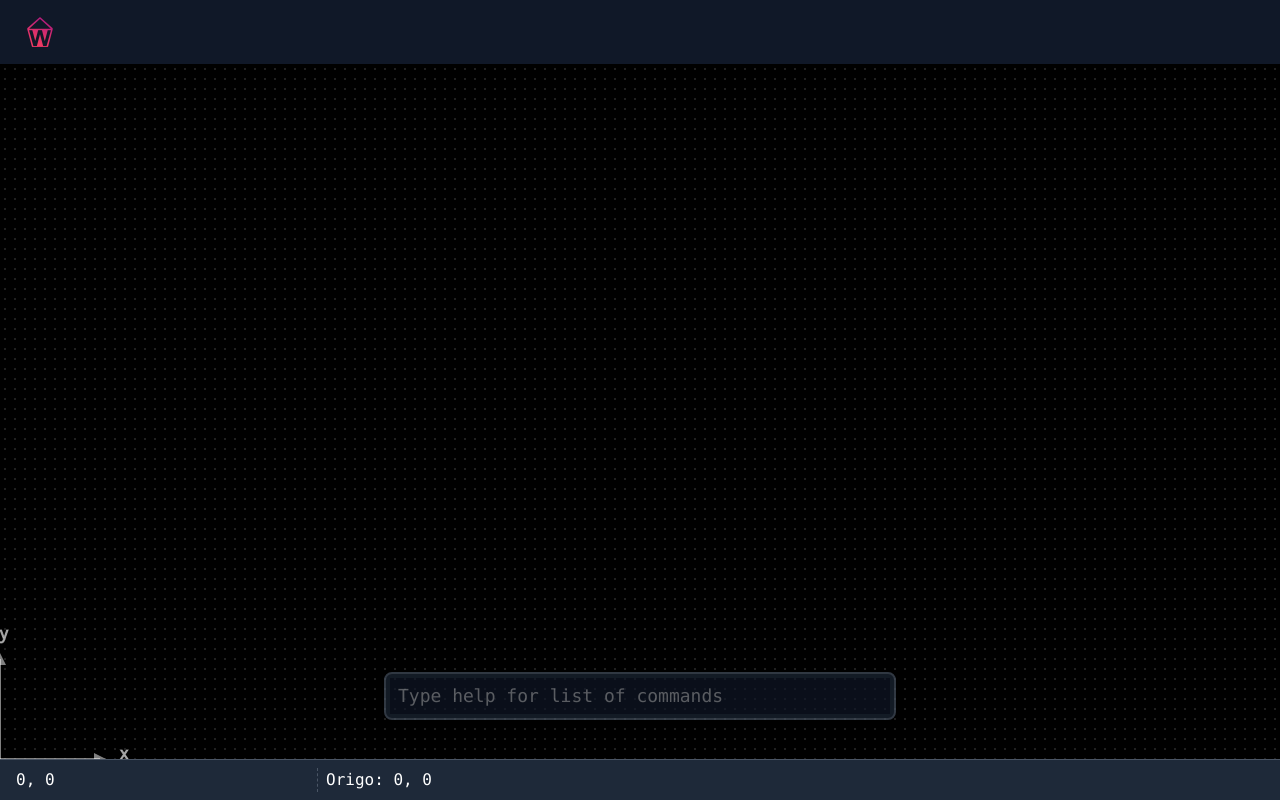
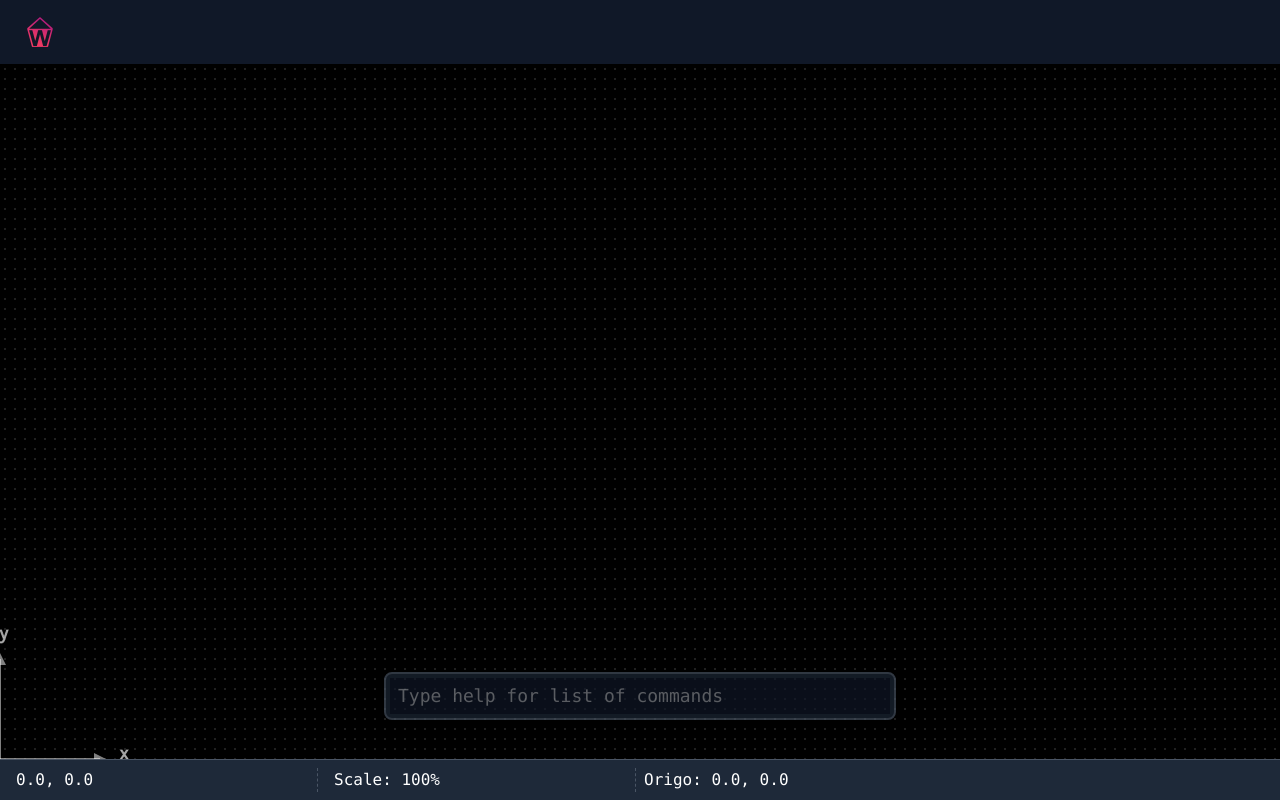
Before and after one commit to alexvnilsson-edu/karb-wad, an Angular app: page / in a window 1280 px wide. Built offline with nearby package versions, Linux system fonts and the light colour scheme.

Commit message:
add scale

```diff
--- a/src/app/rendering/render-view/render-view-status/render-view-status.component.html
+++ b/src/app/rendering/render-view/render-view-status/render-view-status.component.html
@@ -2,15 +2,20 @@
   class="grid grid-cols-4 bg-gray-800 font-mono text-white p-2 gap-2 border-t-1 border-t-gray-600 divide-gray-600 divide-x-1 divide-dashed"
 >
   <div aria-label="Mouse Coordinates" class="px-2">
-    <span>{{ coord()[0] }}</span>
+    <span>{{ coord$()[0] }}</span>
     <span>, </span>
-    <span>{{ coord()[1] }}</span>
+    <span>{{ coord$()[1] }}</span>
+  </div>
+
+  <div aria-label="Mouse Coordinates" class="px-2">
+    <span>Scale: </span>
+    <span>{{ scale$() }}</span>
   </div>
 
   <div aria-label="Origo Coordinates">
     <span>Origo: </span>
-    <span>{{ origin()[0] }}</span>
+    <span>{{ origin$()[0] }}</span>
     <span>, </span>
-    <span>{{ origin()[1] }}</span>
+    <span>{{ origin$()[1] }}</span>
   </div>
 </div>
--- a/src/app/rendering/render-view/render-view-status/render-view-status.component.ts
+++ b/src/app/rendering/render-view/render-view-status/render-view-status.component.ts
@@ -7,21 +7,17 @@ import { RenderService } from '../../../wad/rendering/render.service';
   templateUrl: './render-view-status.component.html',
 })
 export class RenderViewStatusComponent {
-  private rendering = inject(RenderService);
+  private renderService = inject(RenderService);
 
-  coord = linkedSignal(() => {
-    if (!this.rendering.coord()) {
-      return createCoordinate(0, 0);
-    }
-
-    return this.rendering.coord();
+  coord$ = linkedSignal(() => {
+    const coord = this.renderService.coord() ?? createCoordinate(0, 0);
+    return [coord[0].toFixed(1), coord[1].toFixed(1)];
   });
 
-  origin = linkedSignal(() => {
-    if (!this.rendering.origin()) {
-      return createCoordinate(0, 0);
-    }
+  scale$ = linkedSignal(() => `${this.renderService.scale().toFixed(0)}%`);
 
-    return this.rendering.origin();
+  origin$ = linkedSignal(() => {
+    const origin = this.renderService.origin() ?? createCoordinate(0, 0);
+    return [origin[0].toFixed(1), origin[1].toFixed(1)];
   });
 }
--- a/src/app/rendering/render-view/render-view.component.html
+++ b/src/app/rendering/render-view/render-view.component.html
@@ -1,18 +1,21 @@
 <!-- eslint-disable @angular-eslint/template/interactive-supports-focus -->
 <!-- eslint-disable @angular-eslint/template/click-events-have-key-events -->
 <div class="flex-1 flex flex-row items-stretch">
-  <div id="renderViewContainer" class="flex-4 bg-black flex items-stretch">
+  <div id="renderViewContainer" class="flex-4 bg-black flex items-stretch overflow-hidden">
     <svg
       xmlns="http://www.w3.org/2000/svg"
       render-view-canvas
-      class="flex-1 h-full cursor-crosshair"
+      class="flex-1 h-full"
+      [ngClass]="isPanning() ? 'cursor-grab' : 'cursor-crosshair'"
       id="renderView"
       [origin]="origin$()"
       [area]="area$()"
-      (mousemove)="mousemove($event)"
-      (mousedown)="mousedown($event)"
-      (mouseup)="mouseup($event)"
+      (pointermove)="pointermove($event)"
+      (pointerdown)="pointerdown()"
+      (pointerup)="pointerup()"
+      (wheel)="wheel($event)"
       (click)="click($event)"
+      [attr.transform]="`scale(${this.scale$()}, ${this.scale$()})`"
     >
       <defs>
         @let gridSize = 10;
--- a/src/app/rendering/render-view/render-view.component.ts
+++ b/src/app/rendering/render-view/render-view.component.ts
@@ -1,4 +1,12 @@
-import { afterNextRender, Component, ElementRef, inject, linkedSignal } from '@angular/core';
+import { NgClass } from '@angular/common';
+import {
+  afterNextRender,
+  Component,
+  ElementRef,
+  inject,
+  linkedSignal,
+  signal,
+} from '@angular/core';
 import { ElementsContainer } from 'app/wad/rendering/elements.container';
 import { createCoordinate } from '../../wad/rendering/coordinate.type';
 import { WadElementClickEvent } from '../../wad/rendering/element-click.event';
@@ -14,7 +22,7 @@ import { RenderViewStatusComponent } from './render-view-status/render-view-stat
   host: {
     class: 'flex-1 flex flex-col items-stretch',
   },
-  imports: [WadModule, RenderViewCanvas, RenderViewStatusComponent, ElementsContainer],
+  imports: [WadModule, RenderViewCanvas, RenderViewStatusComponent, ElementsContainer, NgClass],
 })
 export class RenderViewComponent {
   private elementRef = inject(ElementRef);
@@ -29,7 +37,13 @@ export class RenderViewComponent {
   readonly origin$ = linkedSignal(() => this.renderService.origin());
   readonly area$ = linkedSignal(() => this.renderService.area());
 
-  private isMouseDown = false;
+  readonly scale$ = linkedSignal(() => this.renderService.scale() / 100);
+
+  private _isPointerDown = signal(false);
+  private _isPanning = signal(false);
+
+  readonly isMouseDown = this._isPointerDown.asReadonly();
+  readonly isPanning = this._isPanning.asReadonly();
 
   elementClick(event: WadElementClickEvent) {
     console.debug(`Element clicked: ${event.element.id}`, event);
@@ -60,20 +74,26 @@ export class RenderViewComponent {
     return container;
   }
 
-  mousedown(event: MouseEvent) {
-    this.isMouseDown = true;
+  pointerdown() {
+    this._isPointerDown.set(true);
   }
 
-  mouseup(event: MouseEvent) {
-    this.isMouseDown = false;
+  pointerup() {
+    this._isPointerDown.set(false);
+    this._isPanning.set(false);
   }
 
-  mousemove(event: MouseEvent) {
+  pointermove(event: PointerEvent) {
     this.renderService.setCoord(createCoordinate(event.offsetX, event.offsetY));
 
-    if (this.isMouseDown) {
+    if (this.isMouseDown()) {
+      this._isPanning.set(true);
+    }
+
+    if (this.isPanning()) {
+      const scale = this.renderService.scale() / 100;
       const [originX, originY] = this.renderService.origin();
-      const [x, y] = createCoordinate(event.movementX, event.movementY);
+      const [x, y] = createCoordinate(event.movementX, event.movementY).map((c) => c / scale);
 
       if (x !== 0 || y !== 0) {
         const coords = createCoordinate(originX - x, originY - y);
@@ -82,6 +102,13 @@ export class RenderViewComponent {
     }
   }
 
+  wheel(event: WheelEvent) {
+    const deltaY = event.deltaY;
+    const scale = this.renderService.scale();
+    const newScale = scale + deltaY;
+    this.renderService.setScale(newScale);
+  }
+
   click(event: MouseEvent) {
     const [x, y] = [event.offsetX, this.renderService.translateCoordinateY(event.offsetY)];
     this.renderService.canvasClick(x, y);
--- a/src/app/wad/rendering/render.service.ts
+++ b/src/app/wad/rendering/render.service.ts
@@ -12,7 +12,7 @@ export class RenderService {
 
   private _height = signal(0);
 
-  private _scale = signal(1.0);
+  private _scale = signal(100);
 
   private _area = signal([0, 0]);
 
```
